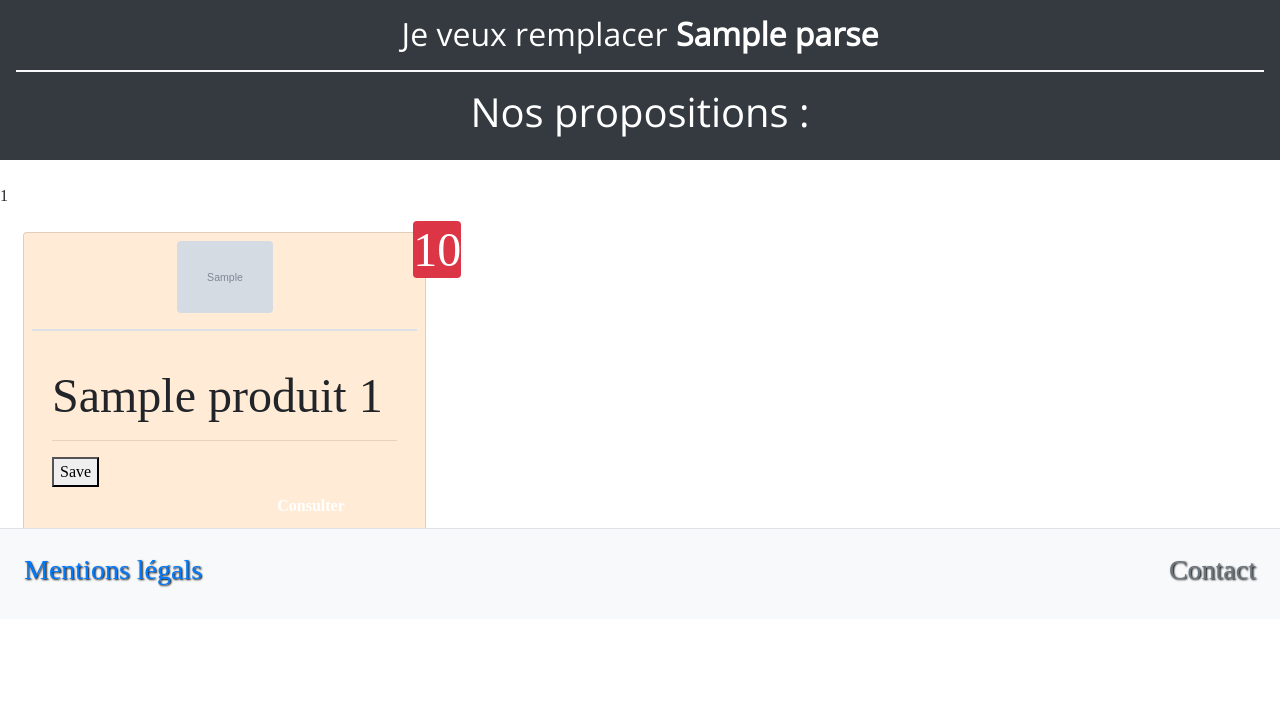
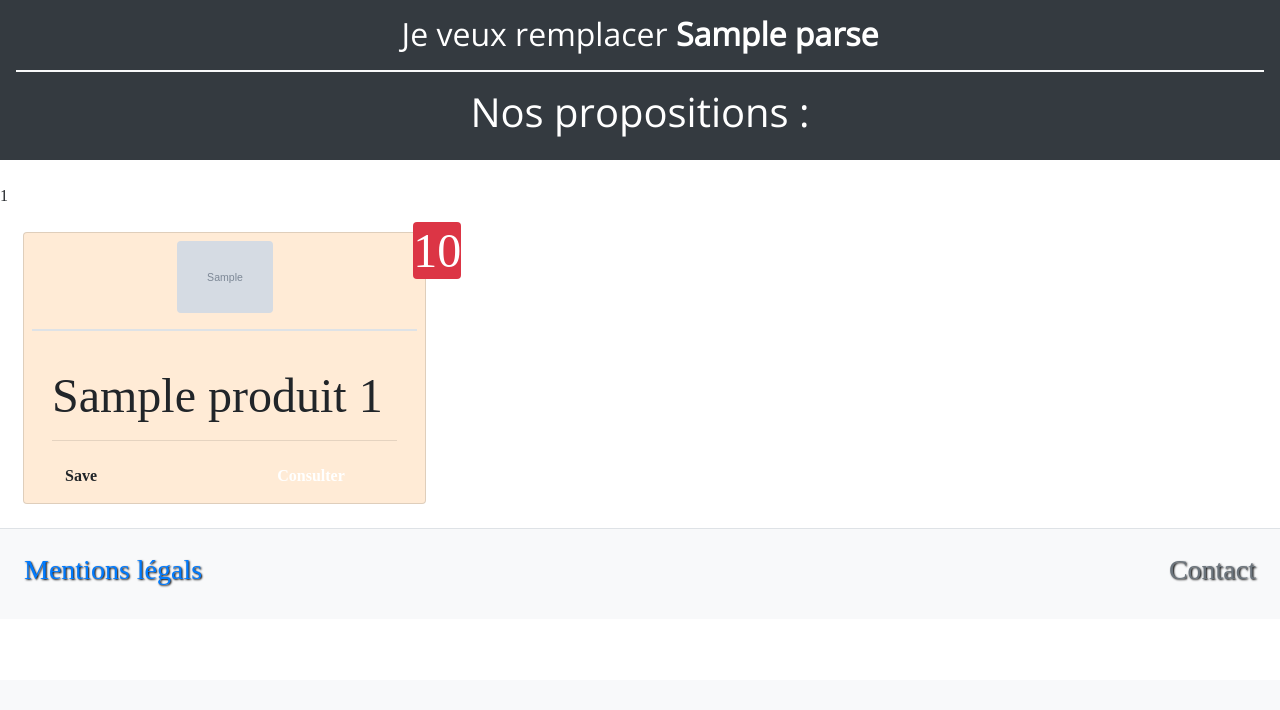
Before and after one commit to Wanbli83470/P8_ESTIVAL_THOMAS, a Django app: template P8/templates/P8/results.html in a window 1280 px wide. Shown: the part 181-891 px from the top of the page. After the commit the page ends 768 px from the top, so only its background shows below. Run offline with Django 3.2, Linux system fonts and the light colour scheme; a user stored in the database is signed in; tables that the repository leaves empty hold one stand-in row (values such as "Sample post"); the template is opened without the code that fills it: values that come from a table or form of the project are taken from there, most other values are stand-ins (such as "Sample title", 1, 10 or a date in 2020); grey boxes marked "Sample" are stand-in pictures; some libraries are stand-ins or nearby versions; some web fonts are replaced.

Commit message:
bouton save : ok

```diff
--- a/P8/templates/P8/results.html
+++ b/P8/templates/P8/results.html
@@ -43,7 +43,7 @@
 
 
             {% if user.is_authenticated %}
-          <form class="add-ajax" method="POST" action="{% url 'save' products.id %}"> {% csrf_token %} <button>Save</button> </form>
+          <form class="add-ajax" method="POST" action="{% url 'save' products.id %}"> {% csrf_token %} <button class="btn btn-{{ var_color }} float-left    "> <strong> Save </strong> </button> </form>
 
           <a href="{% url 'details' products.id %}" class="btn btn-{{ var_color }} float-right w-50 text-white"> <strong> Consulter  </strong></a>
           </div>
```
